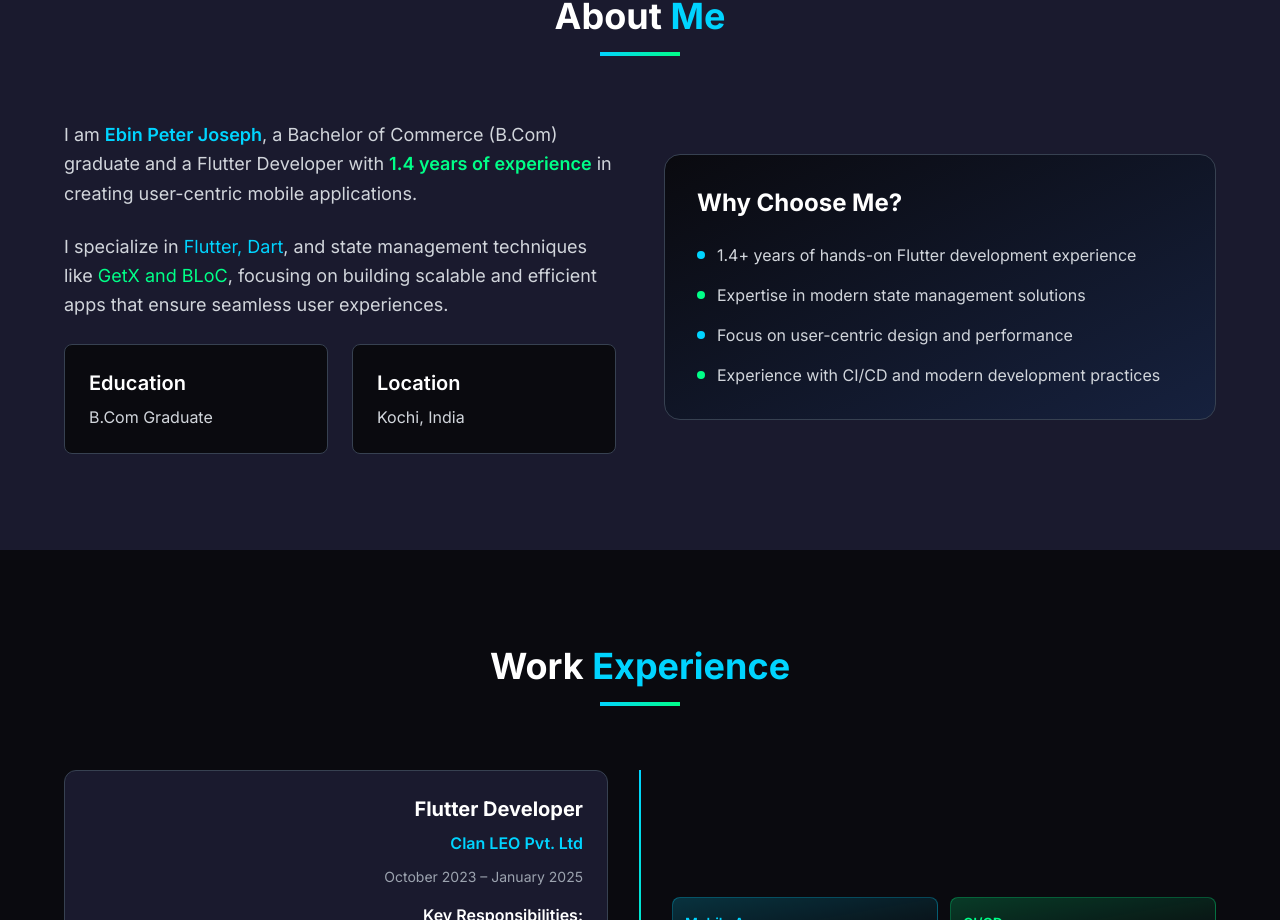
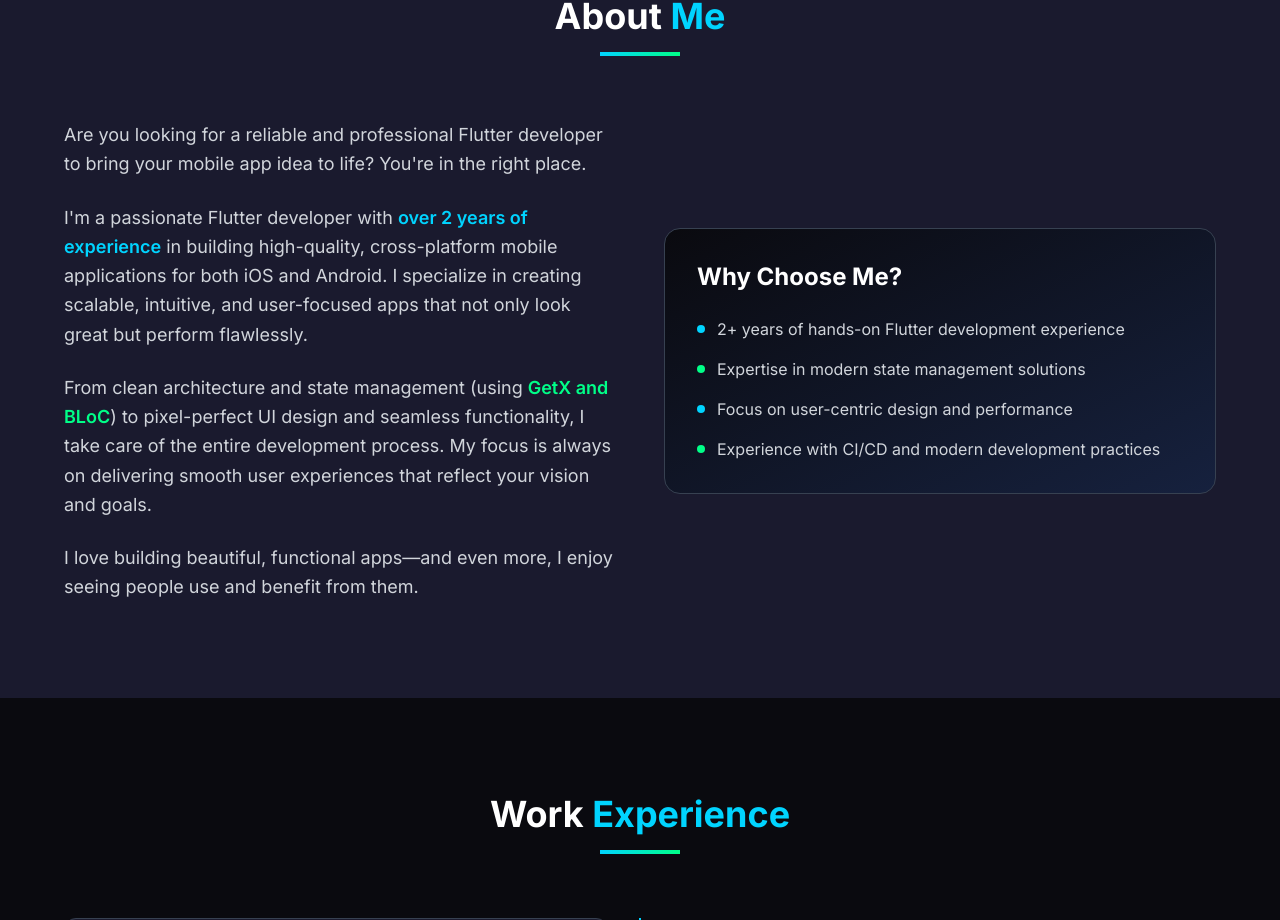
Before and after one commit to ebinpeter/ebin-portfolio, a React (Vite) app: page / in a window 1280 px wide. Shown: the part 900-1820 px from the top of the page. Built offline with nearby package versions, Linux system fonts and the light colour scheme.

Commit message:
Refactor About section content
Replaced the content of the About section with a new description.

```diff
--- a/src/components/AboutSection.tsx
+++ b/src/components/AboutSection.tsx
@@ -13,24 +13,20 @@ const AboutSection = () => {
         <div className="grid lg:grid-cols-2 gap-12 items-center">
           <div className="space-y-6 animate-fade-in">
             <p className="text-gray-300 text-lg leading-relaxed">
-              I am <span className="text-neon-blue font-semibold">Ebin Peter Joseph</span>, a Bachelor of Commerce (B.Com) graduate and a Flutter Developer with <span className="text-tech-green font-semibold">1.4 years of experience</span> in creating user-centric mobile applications.
+              Are you looking for a reliable and professional Flutter developer to bring your mobile app idea to life? You're in the right place.
             </p>
 
             <p className="text-gray-300 text-lg leading-relaxed">
-              I specialize in <span className="text-neon-blue">Flutter, Dart</span>, and state management techniques like <span className="text-tech-green">GetX and BLoC</span>, focusing on building scalable and efficient apps that ensure seamless user experiences.
+              I'm a passionate Flutter developer with <span className="text-neon-blue font-semibold">over 2 years of experience</span> in building high-quality, cross-platform mobile applications for both iOS and Android. I specialize in creating scalable, intuitive, and user-focused apps that not only look great but perform flawlessly.
             </p>
 
-            <div className="grid sm:grid-cols-2 gap-6 mt-8">
-              <div className="bg-dark-bg p-6 rounded-lg border border-gray-700 hover:border-neon-blue transition-colors duration-300">
-                <h3 className="text-xl font-semibold text-white mb-2">Education</h3>
-                <p className="text-gray-300">B.Com Graduate</p>
-              </div>
+            <p className="text-gray-300 text-lg leading-relaxed">
+              From clean architecture and state management (using <span className="text-tech-green font-semibold">GetX and BLoC</span>) to pixel-perfect UI design and seamless functionality, I take care of the entire development process. My focus is always on delivering smooth user experiences that reflect your vision and goals.
+            </p>
 
-              <div className="bg-dark-bg p-6 rounded-lg border border-gray-700 hover:border-tech-green transition-colors duration-300">
-                <h3 className="text-xl font-semibold text-white mb-2">Location</h3>
-                <p className="text-gray-300">Kochi, India</p>
-              </div>
-            </div>
+            <p className="text-gray-300 text-lg leading-relaxed">
+              I love building beautiful, functional apps—and even more, I enjoy seeing people use and benefit from them.
+            </p>
           </div>
 
           <div className="bg-gradient-to-br from-dark-bg to-dark-accent p-8 rounded-2xl border border-gray-700 animate-fade-in">
@@ -38,7 +34,7 @@ const AboutSection = () => {
             <ul className="space-y-4">
               <li className="flex items-start space-x-3">
                 <div className="w-2 h-2 bg-neon-blue rounded-full mt-2 flex-shrink-0"></div>
-                <span className="text-gray-300">1.4+ years of hands-on Flutter development experience</span>
+                <span className="text-gray-300">2+ years of hands-on Flutter development experience</span>
               </li>
               <li className="flex items-start space-x-3">
                 <div className="w-2 h-2 bg-tech-green rounded-full mt-2 flex-shrink-0"></div>
```
